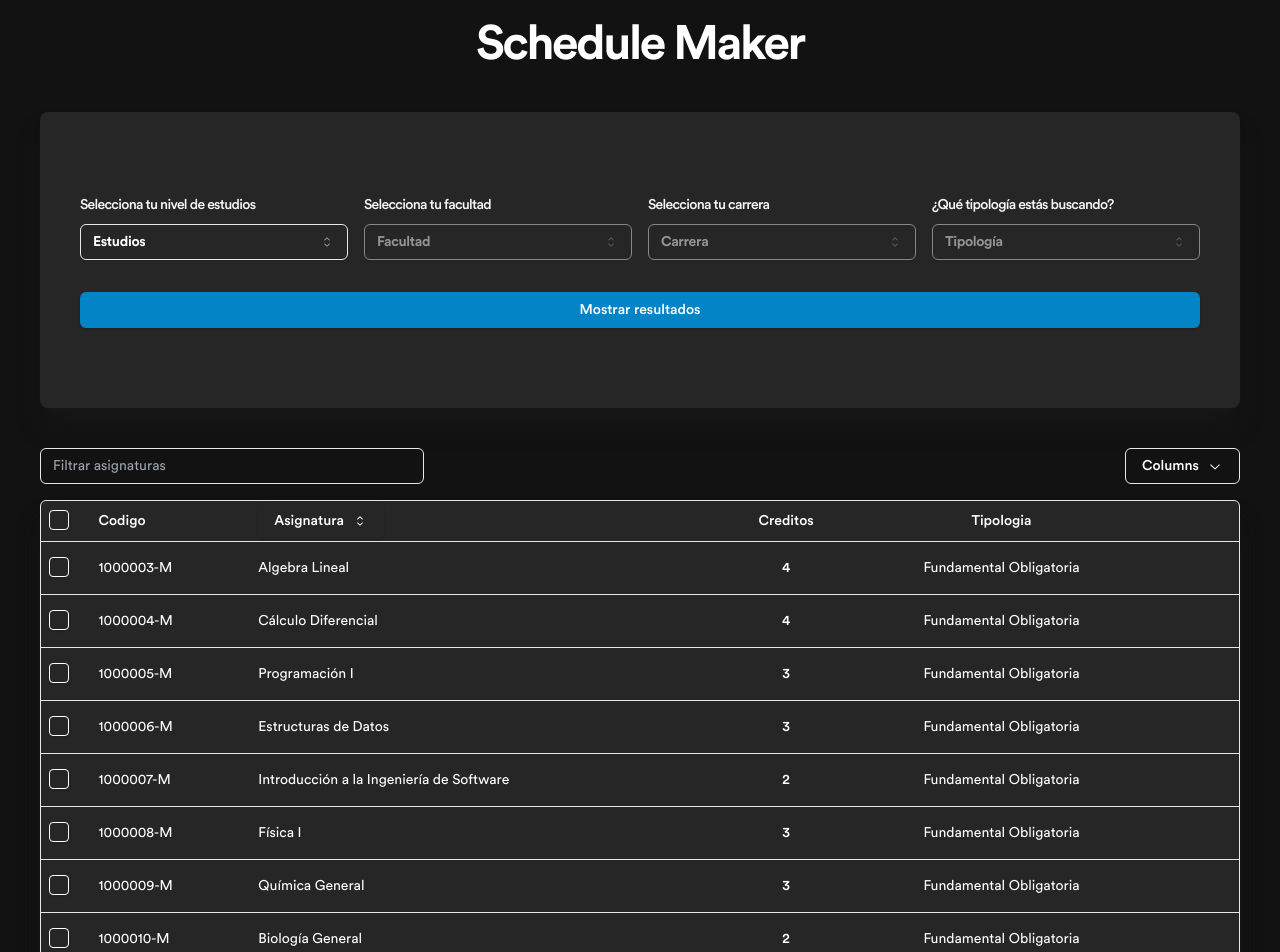
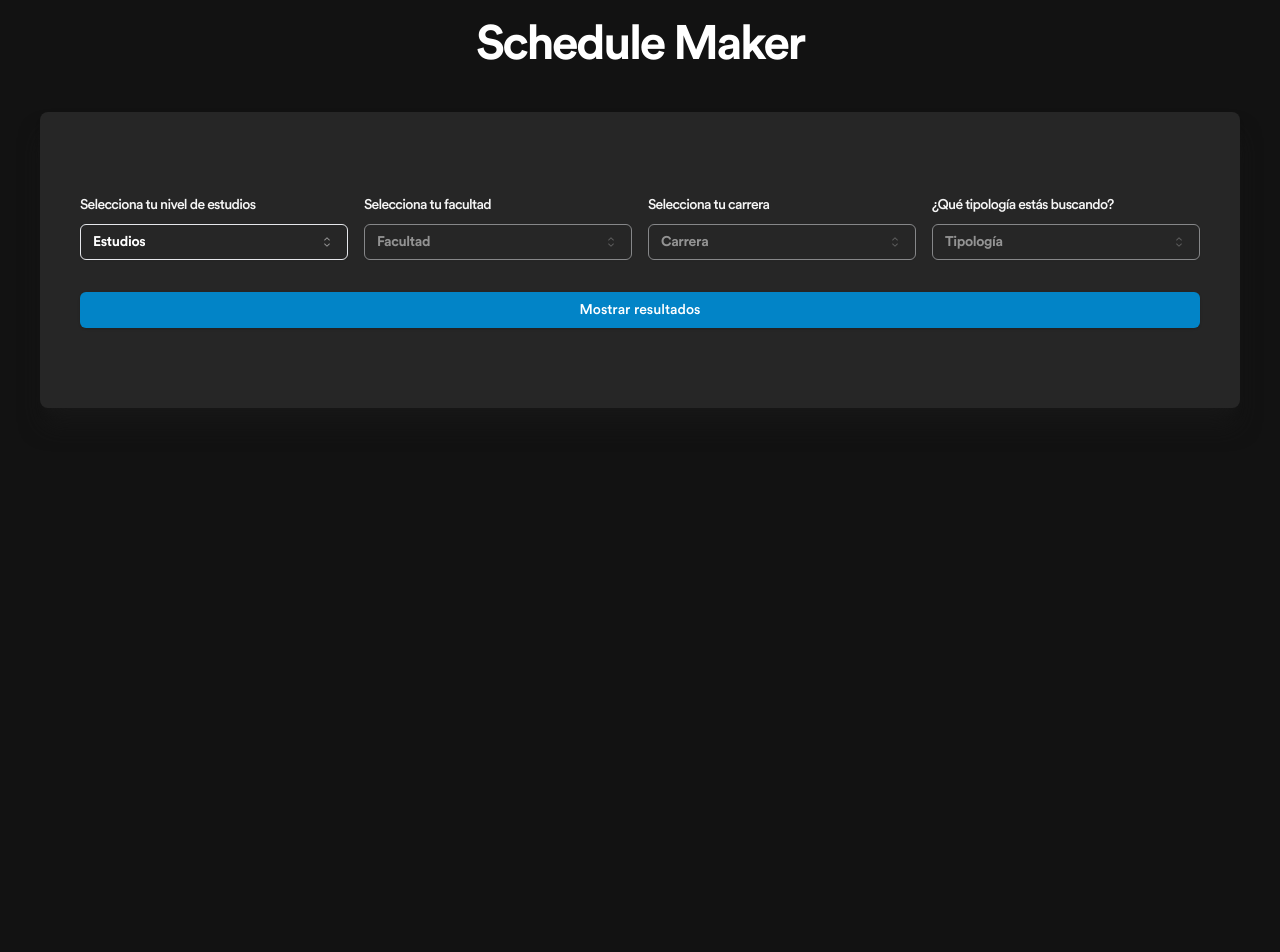
Before and after one commit to Zaprovic/schedule-maker, a Next.js app: page / in a window 1280 px wide. Shown: the top 952 px of the page. After the commit the page ends 800 px from the top, so only its background shows below. Built offline with nearby package versions, Linux system fonts and the light colour scheme.

Commit message:
emulated asynchronous behavior for data fetching

```diff
--- a/src/app/page.tsx
+++ b/src/app/page.tsx
@@ -1,4 +1,4 @@
-import SectionForm from "@/components/section-form";
+import FormShadCn from "@/components/form-shadcn";
 import { Asignatura } from "@/types";
 
 async function getData(): Promise<Asignatura[]> {
@@ -23,7 +23,9 @@ export default async function Home() {
                 Schedule Maker
             </h1>
 
-            <SectionForm />
+            <main className="mx-auto mb-16 max-w-[1280px] px-10">
+                <FormShadCn />
+            </main>
         </div>
     );
 }
--- a/src/components/data-table.tsx
+++ b/src/components/data-table.tsx
@@ -68,7 +68,7 @@ export function DataTable({ cols, data }: props) {
     });
 
     return (
-        <div className="w-full">
+        <div>
             <div className="flex items-center py-4">
                 <Input
                     placeholder="Filtrar asignaturas"
--- a/src/components/form-shadcn.tsx
+++ b/src/components/form-shadcn.tsx
@@ -5,12 +5,16 @@ import {
     facultiesData,
     levelData,
     paymentData,
+    subjectData,
     typologyData,
 } from "@/mocks/data";
 import { formSchema } from "@/schemas/formSchema";
 import { type Asignatura, type formType } from "@/types";
 import { zodResolver } from "@hookform/resolvers/zod";
+import { useState } from "react";
 import { useForm } from "react-hook-form";
+import { columns } from "./columns";
+import { DataTable } from "./data-table";
 import Selector from "./selector";
 import { Button } from "./ui/button";
 import { Form, FormField } from "./ui/form";
@@ -27,26 +31,27 @@ const FormShadCn = () => {
     const facultad = form.watch("facultad");
     const carrera = form.watch("carerra");
 
+    const [fetchedData, setFetchedData] = useState<Asignatura[] | null>(null);
+
+    // function to emulate asynchronous behavior
     async function getData(): Promise<Asignatura[]> {
-        // Fetch data from your API here.
-        return paymentData;
+        return new Promise((resolve) => {
+            setTimeout(() => {
+                resolve(paymentData);
+            }, 3000);
+        });
     }
 
     const onSubmit = async (data: formType) => {
-        setIsSubmitted(isSubmitSuccessful);
-
-        const payment = await getData();
-
-        console.log({
-            data,
-            isSubmitSuccessful,
-        });
-
-        return payment;
+        // Your form submission logic here
+        // Assume 'result' is the fetched data
+        const result = await getData();
+        setFetchedData(result);
     };
 
     return (
         <>
+            <section className=" my-6 rounded-lg bg-neutral-800 px-10 py-20 shadow-xl shadow-neutral-900">
                 <Form {...form}>
                     <form
                         onSubmit={form.handleSubmit(onSubmit)}
@@ -131,7 +136,13 @@ const FormShadCn = () => {
                         </Button>
                     </form>
                 </Form>
-            {/* {isSubmitSuccessful && <Component />} */}
+            </section>
+
+            {fetchedData && (
+                <section className="my-6 rounded-lg bg-neutral-800 px-10 py-10 shadow-xl shadow-neutral-900">
+                    <DataTable cols={columns} data={subjectData} />
+                </section>
+            )}
         </>
     );
 };
--- a/src/components/section-form.tsx
+++ b/src/components/section-form.tsx
@@ -8,13 +8,15 @@ import FormShadCn from "./form-shadcn";
 
 const SectionForm = () => {
     const { isSubmitted } = formStore((state) => state);
+
+    console.log("Section form: ", isSubmitted);
     return (
-        <section className="mx-auto max-w-[1280px] px-10">
-            <section className=" my-6  rounded-lg bg-neutral-800 px-10 py-20 shadow-xl shadow-neutral-900">
+        <section className="mx-auto mb-16 max-w-[1280px] px-10">
+            <section className="my-6 rounded-lg bg-neutral-800 px-10 py-20 shadow-xl shadow-neutral-900">
                 <FormShadCn />
             </section>
 
-            {true && <DataTable data={subjectData} cols={columns} />}
+            {false && <DataTable data={subjectData} cols={columns} />}
         </section>
     );
 };
```
Lines whose indentation alone changed are shown as unchanged.
